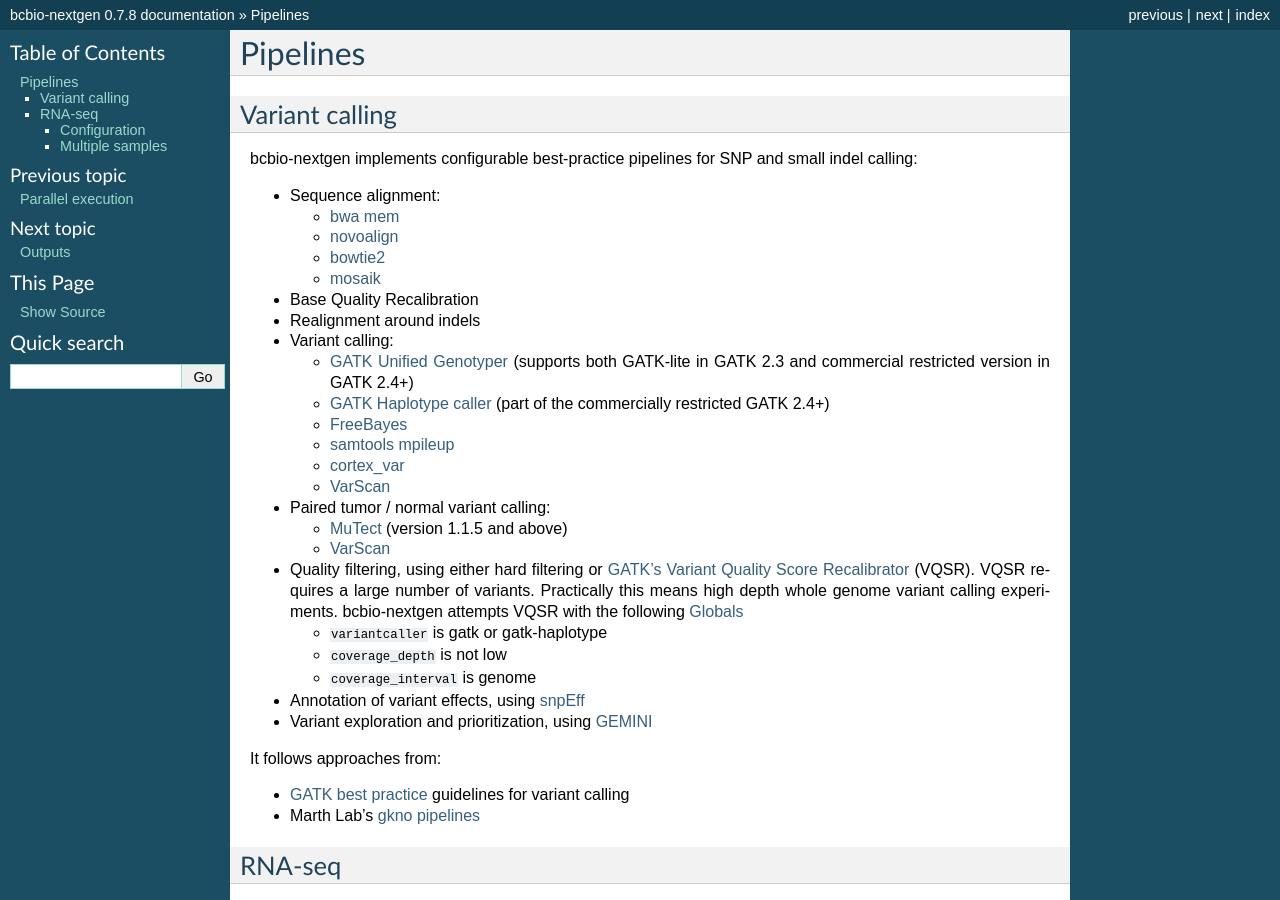
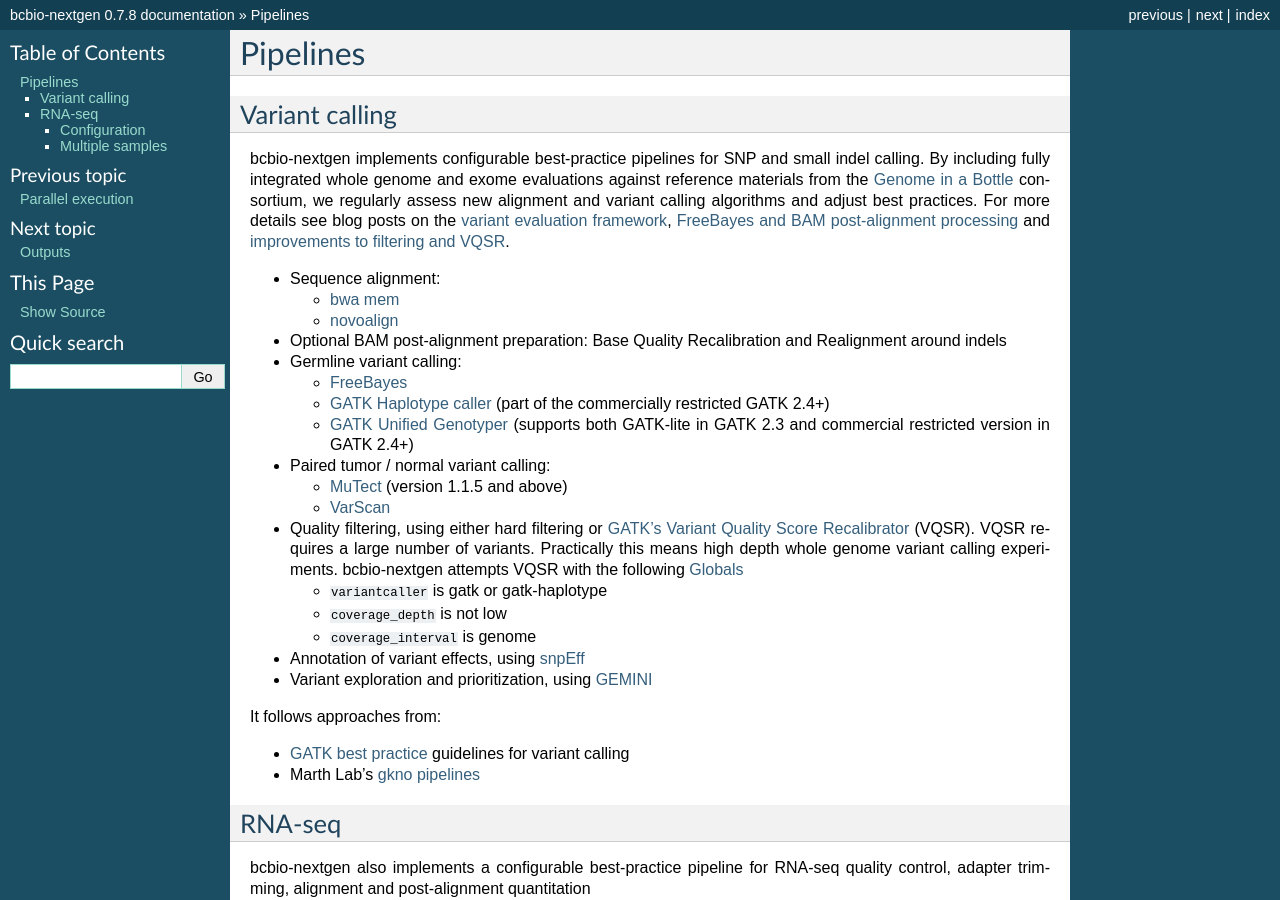
Before and after one commit to bcbio/bcbio-nextgen, a Sphinx documentation site: the page built from docs/contents/pipelines.rst, in a window 1280 px wide and 900 px high. Built offline with Sphinx 7.4.7, drawn with Linux system fonts in a browser that asks for light colours.

Commit message:
Update variant calling pipeline overview to be up to date with current approaches

```diff
--- a/docs/contents/pipelines.rst
+++ b/docs/contents/pipelines.rst
@@ -5,26 +5,25 @@ Variant calling
 ~~~~~~~~~~~~~~~
 
 bcbio-nextgen implements configurable best-practice pipelines for SNP
-and small indel calling:
+and small indel calling. By including fully integrated whole genome and exome
+evaluations against reference materials from the `Genome in a Bottle`_
+consortium, we regularly assess new alignment and variant calling algorithms and
+adjust best practices. For more details see blog posts on the
+`variant evaluation framework`_, `FreeBayes and BAM post-alignment processing`_
+and `improvements to filtering and VQSR`_.
 
 -  Sequence alignment:
 
    - `bwa mem`_
    - `novoalign`_
-   - `bowtie2`_
-   - `mosaik`_
 
--  Base Quality Recalibration
--  Realignment around indels
--  Variant calling:
+-  Optional BAM post-alignment preparation: Base Quality Recalibration and Realignment around indels
+-  Germline variant calling:
 
+   -  `FreeBayes`_
+   -  `GATK Haplotype caller`_ (part of the commercially restricted GATK 2.4+)
    -  `GATK Unified Genotyper`_ (supports both GATK-lite in GATK 2.3
       and commercial restricted version in GATK 2.4+)
-   -  `GATK Haplotype caller`_ (part of the commercially restricted GATK 2.4+)
-   -  `FreeBayes`_
-   -  `samtools mpileup`_
-   -  `cortex\_var`_
-   -  `VarScan`_
 
 -  Paired tumor / normal variant calling:
 
@@ -48,7 +47,6 @@ It follows approaches from:
 
 - `GATK best practice`_ guidelines for variant calling
 - Marth Lab's `gkno pipelines`_
-
 
 RNA-seq
 ~~~~~~~
@@ -220,7 +218,6 @@ templating system.
 .. _snpEff: http://snpeff.sourceforge.net/
 .. _bwa mem: http://bio-bwa.sourceforge.net/
 .. _bowtie2: http://bowtie-bio.sourceforge.net/bowtie2/index.shtml
-.. _mosaik: https://github.com/wanpinglee/MOSAIK
 .. _novoalign: http://www.novocraft.com
 .. _gkno pipelines: http://gkno.me/pipelines.html
 .. _GEMINI: http://gemini.readthedocs.org/en/latest/
@@ -239,3 +236,7 @@ templating system.
 .. _VarScan: http://varscan.sourceforge.net
 .. _MuTect: http://www.broadinstitute.org/cancer/cga/mutect
 .. _AlienTrimmer: http://www.ncbi.nlm.nih.gov/pubmed/23912058
+.. _Genome in a Bottle: http://www.genomeinabottle.org/
+.. _variant evaluation framework: http://bcbio.wordpress.com/2014/05/12/wgs-trio-variant-evaluation/
+.. _FreeBayes and BAM post-alignment processing: https://bcbio.wordpress.com/2013/10/21/updated-comparison-of-variant-detection-methods-ensemble-freebayes-and-minimal-bam-preparation-pipelines/
+.. _improvements to filtering and VQSR: https://bcbio.wordpress.com/2013/05/06/framework-for-evaluating-variant-detection-methods-comparison-of-aligners-and-callers/
```
